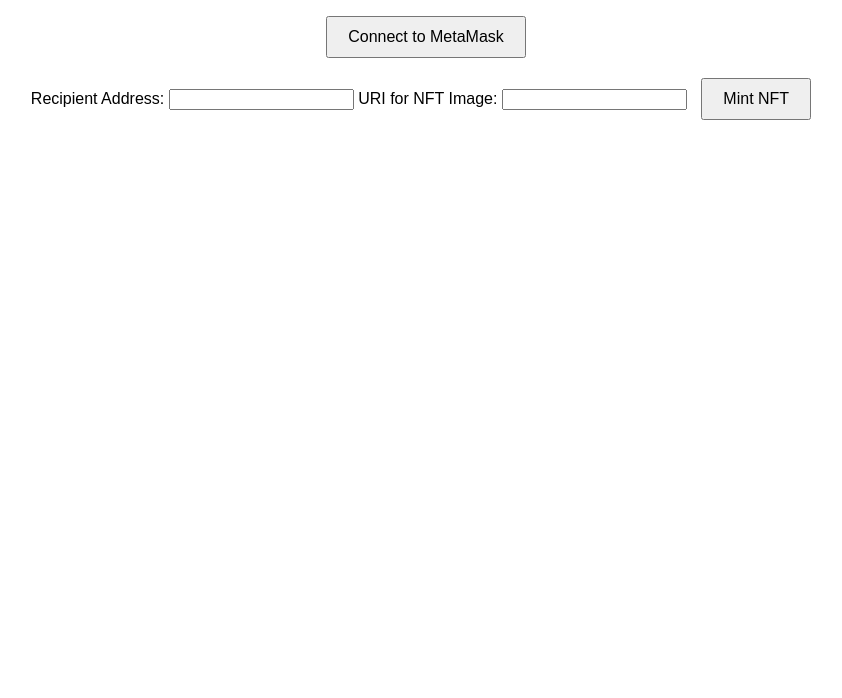
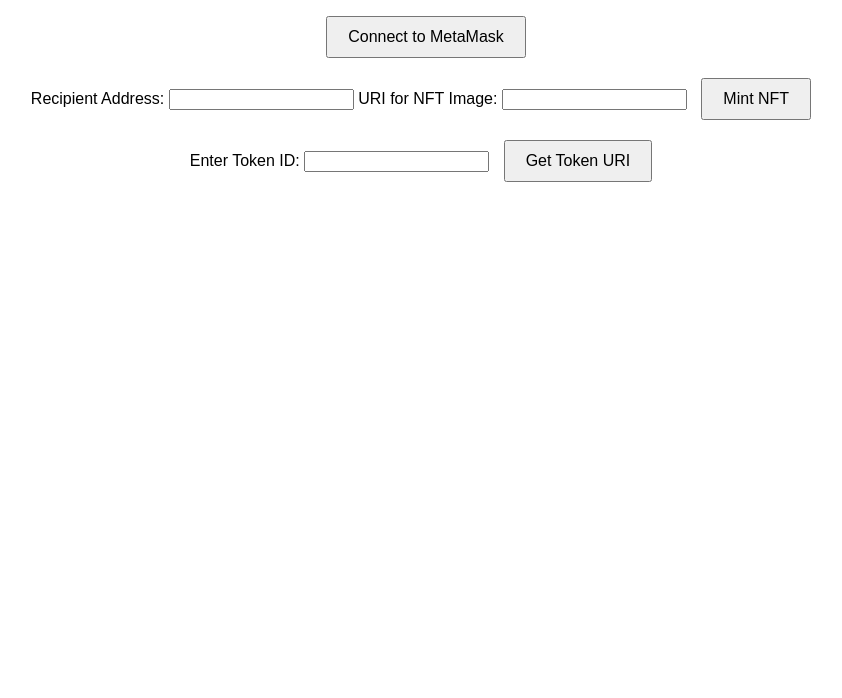
Before and after one commit to uchihashahin01/blockchain-course, a plain HTML site: page Web-Based-Project/Deploying ERC721(NFT)/index.html in a window 1280 px wide. Shown: the part 102-800 px from the top of the page, without its empty margins (214-1056 px from the left). Drawn offline with Linux system fonts and the light colour scheme.

Commit message:
updated for getting token uri

```diff
--- a/Web-Based-Project/Deploying ERC721(NFT)/index.html
+++ b/Web-Based-Project/Deploying ERC721(NFT)/index.html
@@ -17,6 +17,12 @@
             <input type="text" id="uri" required>
             <button type="submit" id="mintButton">Mint NFT</button>
         </form>
+        <div id="tokenURIDiv">
+            <label for="tokenId">Enter Token ID:</label>
+            <input type="number" id="tokenIdInput" required>
+            <button id="getTokenURIButton">Get Token URI</button>
+            <div id="tokenURI"></div>
+        </div>
     </div>
     <div id="status"></div>
     <script src="app.js"></script>
```
